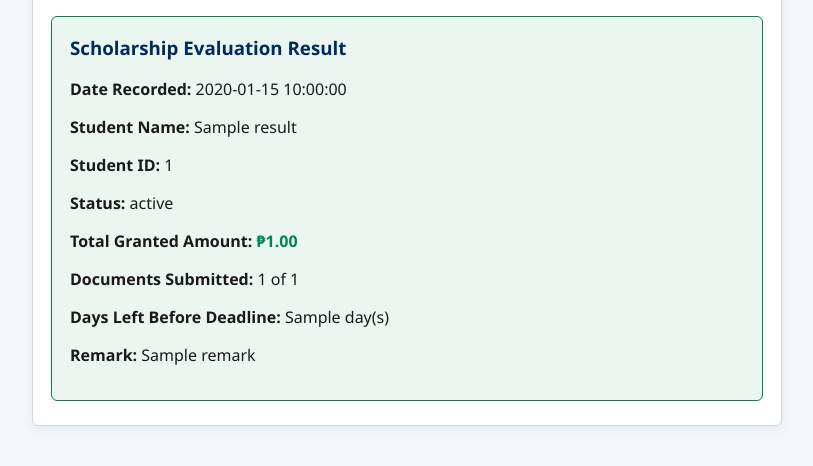
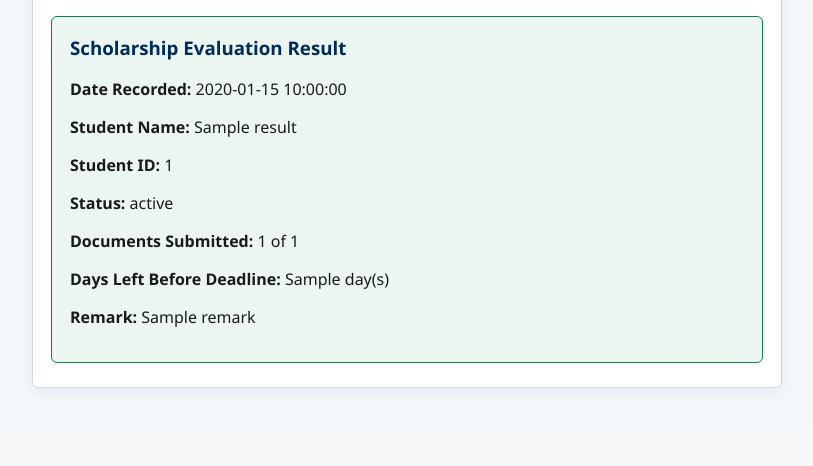
Before and after one commit to angelodelacruz11200803-ship-it/Prototype-Project-, a Flask app: template templates/scholarship.html in a window 1280 px wide. Shown: the part 655-1121 px from the top of the page, without its empty margins (233-1046 px from the left). After the commit the page ends 1043 px from the top, so only its background shows below. Run offline with Flask 3, Linux system fonts and the light colour scheme; the template is opened without the code that fills it: most values are stand-ins (such as "Sample title", 1, 10 or a date in 2020).

Commit message:
Update scholarship.html

```diff
--- a/templates/scholarship.html
+++ b/templates/scholarship.html
@@ -244,7 +244,6 @@
             <p><b>Student Name:</b> {{ result.name }}</p>
             <p><b>Student ID:</b> {{ result.student_id }}</p>
             <p><b>Status:</b> {{ result.status }}</p>
-            <p><b>Total Granted Amount:</b> <span style="color: var(--au-green); font-weight: bold;">₱{{ "{:,.2f}".format(result.total_grant) }}</span></p>
             <p><b>Documents Submitted:</b> {{ result.docs_count }} of {{ result.total_docs }}</p>
             <p><b>Days Left Before Deadline:</b> {{ result.days_left }} day(s)</p>
             <p><b>Remark:</b> {{ result.remark }}</p>
```
